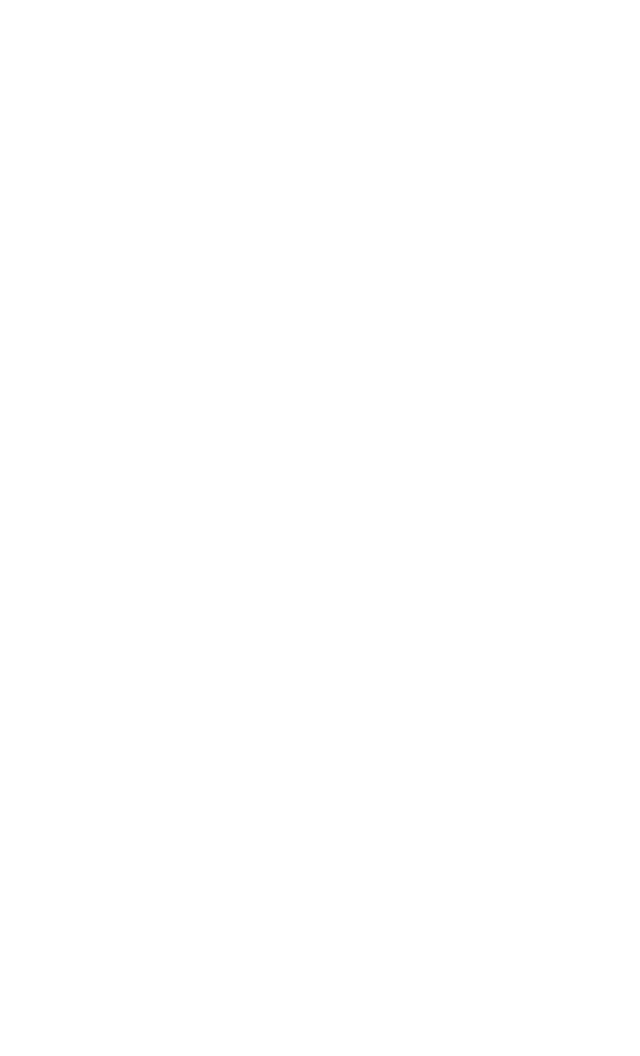
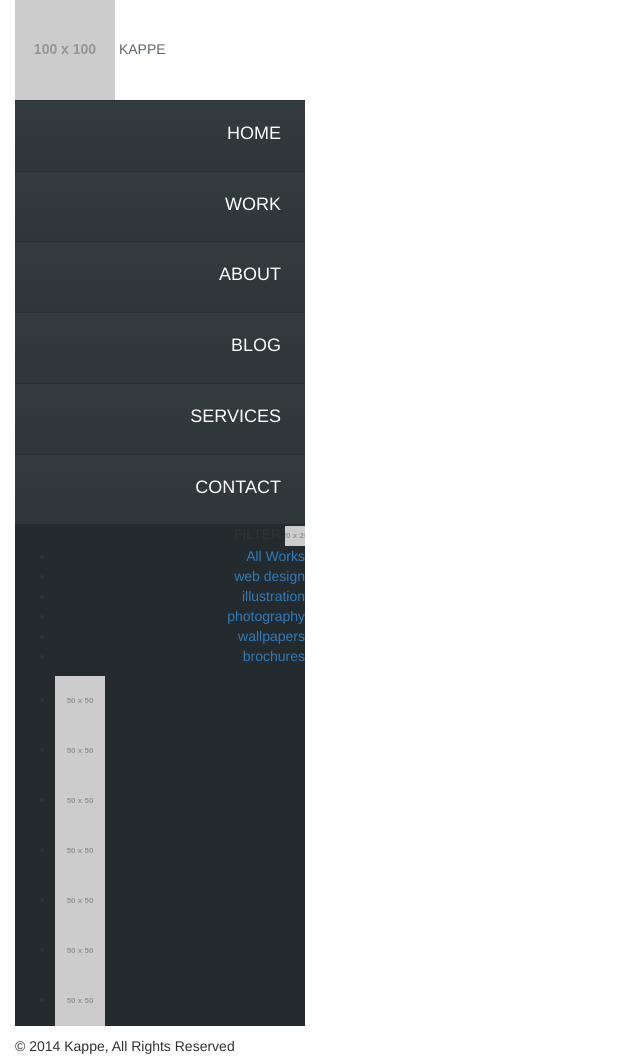
Before and after one commit to KostiantynDobrutskyi/FinalProject_Dobrutskyi, a website: page src/views/components/master.tmpl.html in a window 1280 px wide. Shown: the whole page, without its empty margins (0-640 px from the left). Before the commit the page ends 800 px from the top, so only its background shows below. Drawn offline with nearby package versions, Linux system fonts and the light colour scheme; files that its build step writes are made by us from their sources; placeholder pictures from the web are drawn by us.

Commit message:
modified *.less files

```diff
--- a/src/styles/app.less
+++ b/src/styles/app.less
@@ -0,0 +1 @@
+@import "components/__sidebar";
--- /dev/null
+++ b/src/styles/components/__sidebar.less
@@ -0,0 +1,51 @@
+.Sidebar {
+  background: #242b2e;
+
+}
+
+.logo {
+
+  background: #ffffff;
+  &-img {
+
+  }
+
+  &-desc {
+    display: inline-block;
+    color: #5e666d;
+  }
+
+}
+
+.menu {
+  &-list {
+    list-style: none;
+    text-decoration: none;
+    margin: 0;
+    padding: 0;
+  }
+  &-item {
+    background: linear-gradient(to bottom, #333b3f, #2e363a );
+    border-top: 1px solid;
+    border-color: #293034;
+    font-size: 18px;
+    padding: 20px 24px 24px 0;
+
+    &:hover{
+      background: linear-gradient(to bottom, #31bdbb, #169291);
+    }
+
+  }
+
+  &-link{
+    text-decoration: none;
+    color: #ffffff;
+
+    &:hover{
+      text-decoration: none;
+      color: #ffffff;
+    }
+  }
+
+
+}
--- a/src/views/components/master.tmpl.html
+++ b/src/views/components/master.tmpl.html
@@ -10,10 +10,96 @@
 
 </head>
 <body>
+<div class="container-fluid">
+    <div class="row">
+        <div class="col-xs-3">
+            <div class="Sidebar">
+                <div class="logo">
+                    <a href="" class="logo-link">
+                        <img src="https://placehold.it/100x100" alt="The logo" class="logo-img">
+                    </a>
 
+                    <div class="logo-desc">KAPPE</div>
+                </div>
 
-<!--@@include= header.tmpl.html-->
-<!-- @@placeholder= content -->
+                <div class="menu text-right">
+                    <ul class="menu-list">
+                        <li class="menu-item">
+                            <a class="menu-link" href="#">HOME</a>
+                        </li>
+                        <li class="menu-item">
+                            <a class="menu-link" href="#">WORK</a>
+                        </li>
+                        <li class="menu-item">
+                            <a class="menu-link" href="#">ABOUT</a>
+                        </li>
+                        <li class="menu-item">
+                            <a class="menu-link" href="#">BLOG</a>
+                        </li>
+                        <li class="menu-item">
+                            <a class="menu-link" href="#">SERVICES</a>
+                        </li>
+                        <li class="menu-item">
+                            <a class="menu-link" href="#">CONTACT</a>
+                        </li>
+                    </ul>
+                </div>
+
+                <div class="filter text-right">
+
+                    <div class="filter-desc">
+                        FILTER
+                        <img src="https://placehold.it/20x20" alt="the filter img" class="filter-img">
+                    </div>
+                    <ul class="filter-list">
+                        <li class="filter-item">
+                            <a href="#" class="filter-link">All Works</a>
+                        </li>
+                        <li class="filter-item">
+                            <a href="#" class="filter-link">web design</a>
+                        </li>
+                        <li class="filter-item">
+                            <a href="#" class="filter-link">illustration</a>
+                        </li>
+                        <li class="filter-item">
+                            <a href="#" class="filter-link">photography</a>
+                        </li>
+                        <li class="filter-item">
+                            <a href="#" class="filter-link">wallpapers</a>
+                        </li>
+                        <li class="filter-item">
+                            <a href="#" class="filter-link">brochures</a>
+                        </li>
+                    </ul>
+                </div>
+
+                <div class="social">
+                    <ul class="social-list">
+                        <li class="social-item"><img src="https://placehold.it/50x50" alt="the img" class="social-img"></li>
+                        <li class="social-item"><img src="https://placehold.it/50x50" alt="the img" class="social-img"></li>
+                        <li class="social-item"><img src="https://placehold.it/50x50" alt="the img" class="social-img"></li>
+                        <li class="social-item"><img src="https://placehold.it/50x50" alt="the img" class="social-img"></li>
+                        <li class="social-item"><img src="https://placehold.it/50x50" alt="the img" class="social-img"></li>
+                        <li class="social-item"><img src="https://placehold.it/50x50" alt="the img" class="social-img"></li>
+                        <li class="social-item"><img src="https://placehold.it/50x50" alt="the img" class="social-img"></li>
+                    </ul>
+                </div>
+            </div>
+
+            <div class="footer">
+                © 2014 Kappe, All Rights Reserved
+            </div>
+        </div>
+
+        <div class="col-xs-9">
+            <div class="content">
+                <!-- @@placeholder= content -->
+            </div>
+        </div>
+    </div>
+
+</div>
+
 
 </body>
 </html>
```
Also changed, not shown: src/views/index.html (+1 -1 lines).
